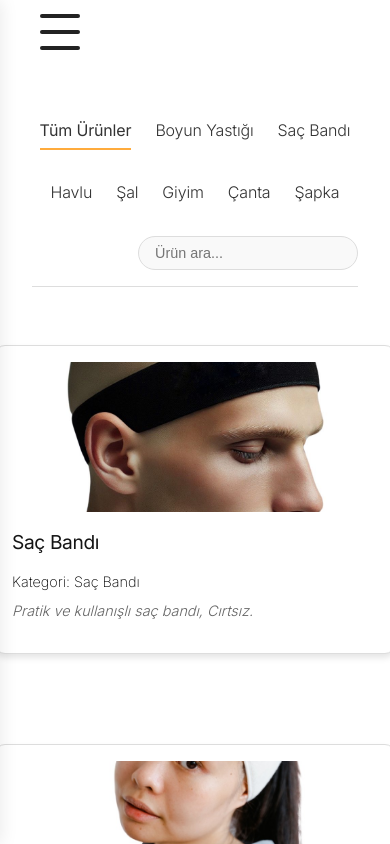
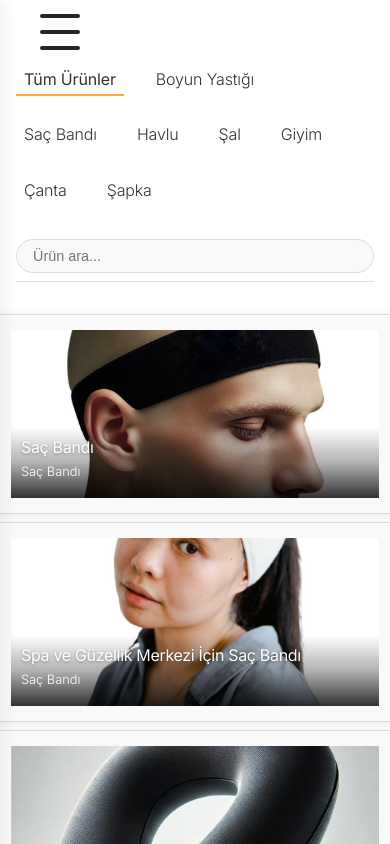
Before and after one commit to MertBlk/ruvidoTekstil, a React (Vite) app: page /products in a window 390 px wide. Shown: the top 844 px of the page. Built offline with nearby package versions, Linux system fonts and the light colour scheme; the HTML template or start-up script is replaced by a standard one.

Commit message:
yeni products grid yapısı

```diff
--- a/src/Products.css
+++ b/src/Products.css
@@ -75,91 +75,195 @@
 }
 
 .products-grid {
-    margin-top: 2rem auto;
-    display: grid;
-    grid-template-columns: repeat(3, minmax(0, 1fr)); /* Tam olarak 3 kolon */
-    gap: 3rem 5rem;
-    width: 100%;
+  display: grid;
+  grid-template-columns: repeat(3, 1fr); /* 3 sütunlu düzen */
+  grid-auto-rows: 200px; /* Kısa kartlar için temel satır yüksekliği */
+  gap: 15px;
+  max-width: 1600px;
+  margin: 2rem auto;
+  padding: 0 1rem;
+}
 
-    justify-content: center;
+.card {
+  border-radius: 10px;
+  overflow: hidden;
+  position: relative;
+  box-shadow: 0 2px 8px rgba(0,0,0,0.1);
+  display: block;
+  grid-row: span 1; /* Varsayılan olarak kısa kart (1 satır kaplar) */
+  background-color: #f9f9f9; /* Resim yüklenene kadar geçici arka plan */
+}
+
+/* Eski .card.wide ve .card.large kaldırıldı */
+
+.card.tall {
+  grid-row: span 2; /* Uzun kartlar 2 satır kaplar */
 }
 
 .product-card {
-    width: 100%;
-    max-width: 30rem;
-    background-color: #ffffff;
-    border: 0.0625rem solid #ddd;
-    border-radius: 0.625rem;
-    margin-bottom: 2rem;
-    box-shadow: 0 0.25rem 0.375rem rgba(0, 0, 0, 0.1);
-    text-align: left;
-    transition: transform 0.3s ease, box-shadow 0.3s ease;
+  height: 100%;
+  position: relative;
+  transition: transform 0.3s ease, box-shadow 0.3s ease;
+}
+
+.product-image-container {
+  position: relative;
+  width: 100%;
+  height: 100%;
+  overflow: hidden;
 }
 
 .product-card:hover {
-    transform: translateY(-0.3125rem);
-    box-shadow: 0 0.375rem 0.625rem rgba(0, 0, 0, 0.15);
+  transform: translateY(-5px);
+  box-shadow: 0 8px 16px rgba(0, 0, 0, 0.15);
 }
 
-.product-card h3, .product-card p {
-    text-align: left;
-    font-family: 'Inter', -apple-system, BlinkMacSystemFont, 'Helvetica Neue', Arial, sans-serif;
+.product-card:hover .product-image {
+  transform: scale(1.05);
+}
+
+.product-image {
+  width: 100%;
+  height: 100%;
+  object-fit: cover;
+  transition: transform 0.5s ease;
+}
+
+.product-overlay {
+  position: absolute;
+  bottom: 0;
+  left: 0;
+  right: 0;
+  background: linear-gradient(to top, rgba(0,0,0,0.8) 0%, rgba(0,0,0,0.3) 50%, rgba(0,0,0,0) 100%);
+  padding: 20px;
+  color: white;
 }
 
 .product-card h3 {
-    font-weight: 400; /* Orta kalınlıkta başlık */
-    letter-spacing: -0.02em; /* Hafif negatif izleme */
+  margin: 0 0 5px 0;
+  font-size: 1.2rem;
+  color: white;
+  font-weight: 400;
+  letter-spacing: -0.02em;
+  font-family: 'Inter', -apple-system, BlinkMacSystemFont, 'Helvetica Neue', Arial, sans-serif;
+  text-shadow: 0 1px 3px rgba(0,0,0,0.3);
+}
+
+.product-category {
+  font-size: 0.9rem;
+  color: #ffffff;
+  margin: 5px 0;
+  font-weight: 300;
 }
 
 .product-description {
-    font-size: 0.9rem;
-    color: #666;
-    margin-top: 0.5rem;
-    margin-bottom: 1rem;
-    line-height: 1.4;
-    font-style: italic;
-    font-weight: 300; /* İnce yazı */
-    font-family: 'Inter', -apple-system, BlinkMacSystemFont, 'Helvetica Neue', Arial, sans-serif;
+  font-size: 0.9rem;
+  color: rgba(255,255,255,0.8);
+  margin-top: 0.5rem;
+  margin-bottom: 0;
+  line-height: 1.4;
+  font-weight: 300;
+  font-family: 'Inter', -apple-system, BlinkMacSystemFont, 'Helvetica Neue', Arial, sans-serif;
+  opacity: 0;
+  transform: translateY(20px);
+  transition: opacity 0.3s ease, transform 0.3s ease;
 }
 
-.product-image {
-    width: 100%;
-    height: 25rem;
-    object-fit: cover;
-    border-radius: 0.625rem 0.625rem 0 0;
-    margin-bottom: 0.9375rem;
+.product-card:hover .product-description {
+  opacity: 1;
+  transform: translateY(0);
 }
 
-@media (max-width: 64rem) {
+.product-link {
+  display: block;
+  width: 100%;
+  height: 100%;
+  text-decoration: none;
+  color: inherit;
+}
+
+@media (max-width: 1024px) {
     .products-grid {
-        grid-template-columns: repeat(2, 1fr); /* Orta ekranlarda 2 kolon */
-        gap: 4rem 3rem;
+        grid-template-columns: repeat(2, 1fr); /* Orta ekranlarda 2 sütun */
+        grid-auto-rows: 180px; /* Satır yüksekliğini ayarla */
+        gap: 12px;
+    }
+
+    /* Orta ekranlarda tall-short-tall deseni doğrudan uygulanamaz, */
+    /* bu nedenle tüm kartlar varsayılan veya belirli bir yüksekliğe sahip olabilir. */
+    /* Şimdilik .card.tall etkisini koruyalım, ancak görünüm farklı olabilir. */
+    .card.tall {
+        grid-row: span 2; /* Veya span 1.5 gibi bir değerle ayarlanabilir */
     }
 }
 
-@media (max-width: 48rem) {
+@media (max-width: 768px) {
     .products-grid {
-        grid-template-columns: 1fr; /* Küçük ekranlarda 1 kolon */
-        gap: 3rem;
+        grid-template-columns: 1fr; /* Küçük ekranlarda tek sütun */
+        grid-auto-rows: 220px; /* Satır yüksekliğini ayarla */
+        gap: 10px;
     }
 
-    .product-card {
+    .card.tall {
+        grid-row: span 1; /* Tek sütunda tüm kartlar aynı yükseklikte olabilir */
+                         /* veya bazıları daha uzun olabilir, örn: span 1.5 */
+                         /* Şimdilik tutarlılık için span 1 yapalım */
+    }
+
+    .filter-bar {
+        margin-top: 2rem;
+        margin-bottom: 1.5rem;
+        overflow-x: auto;
+        justify-content: flex-start;
+        padding-bottom: 0.5rem;
+        -webkit-overflow-scrolling: touch;
+    }
+
+    .filter-button {
+        padding: 0.3rem 0.5rem;
+        white-space: nowrap;
+        flex: 0 0 auto;
+    }
+
+    .search-input {
+        width: 100%;
+        margin-top: 0.5rem;
+    }
+
+    .product-overlay {
+        padding: 10px;
+    }
+
+    .product-card h3 {
+        font-size: 1rem;
+    }
+
+    .product-category {
+        font-size: 0.8rem;
+    }
+
+    .product-description {
+        display: none; /* Mobilde açıklama gizlenir */
+    }
+}
+
+@media (max-width: 480px) {
+    .products-container {
         padding: 1rem;
     }
 
-    .product-card h3 {
-        font-size: 1.2rem;
+    .products-grid {
+        grid-template-columns: 1fr; /* En küçük ekranlarda tek sütun */
+        grid-auto-rows: 200px; /* Satır yüksekliğini ayarla */
+        gap: 8px;
+        padding: 0 0.5rem;
     }
 
-    .product-card p {
-        font-size: 0.9rem;
+    .card.tall {
+        grid-row: span 1; /* Tek sütunda tüm kartlar aynı yükseklikte */
     }
 
-    .product-image {
-        height: 9.375rem;
-    }
-
-    .product-description {
-        font-size: 0.85rem;
+    .card {
+        border-radius: 6px;
     }
 }
--- a/src/Products.jsx
+++ b/src/Products.jsx
@@ -1,4 +1,4 @@
-import React, { useState } from 'react';
+import React, { useState } from 'react'; // useEffect ve useRef kaldırıldı
 import { Link } from 'react-router-dom';
 import './Products.css';
 
@@ -101,6 +101,8 @@ const Products = () => {
         setSearchTerm(event.target.value);
     };
 
+    // gridRef ve useEffect hook'u kaldırıldı. Dinamik boyutlandırma mantığı da kaldırıldı.
+
     return (
         <div className="products-container">
             <div className="filter-bar">
@@ -130,18 +132,42 @@ const Products = () => {
                 />
             </div>
             <div className="products-grid">
+
                 {/* Ürün listesi (filteredProducts kullanılıyor) */}
                 {filteredProducts.length > 0 ? (
-                    filteredProducts.map((product) => (
-                        <div key={product.id} className={`product-card`}>
-                            <Link to={`/products/${product.id}`} className="product-link">
-                                <img src={product.images[0]} alt={`${product.name} - ${product.category}`} className="product-image" />
-                                <h3>{product.name}</h3>
-                                <p>Kategori: {product.category}</p>
-                                <p className="product-description">{product.description}</p>
-                            </Link>
-                        </div>
-                    ))
+                    filteredProducts.map((product, index) => {
+                        let cardClassName = "product-card card";
+                        // Sağda ve solda uzun, ortada kısa kart düzeni için (3'lü döngü)
+                        const patternIndex = index % 3;
+
+                        if (patternIndex === 0) { // Sol kart (uzun)
+                            cardClassName += " tall";
+                        } else if (patternIndex === 1) { // Orta kart (kısa)
+                            // Varsayılan (kısa) kalır, ekstra sınıf gerekmez
+                        } else if (patternIndex === 2) { // Sağ kart (uzun)
+                            cardClassName += " tall";
+                        }
+
+                        return (
+                            <div key={product.id} className={cardClassName}>
+                                <Link to={`/products/${product.id}`} className="product-link">
+                                    <div className="product-image-container">
+                                        <img
+                                            src={product.images[0]}
+                                            alt={`${product.name} - ${product.category}`}
+                                            className="product-image"
+                                            // onLoad olayı kaldırıldı
+                                        />
+                                        <div className="product-overlay">
+                                            <h3>{product.name}</h3>
+                                            <p className="product-category">{product.category}</p>
+                                            <p className="product-description">{product.description}</p>
+                                        </div>
+                                    </div>
+                                </Link>
+                            </div>
+                        );
+                    })
                 ) : (
                     <p className="no-results">Aramanızla eşleşen ürün bulunamadı.</p> // Eşleşme olmadığında mesaj
                 )}
```
